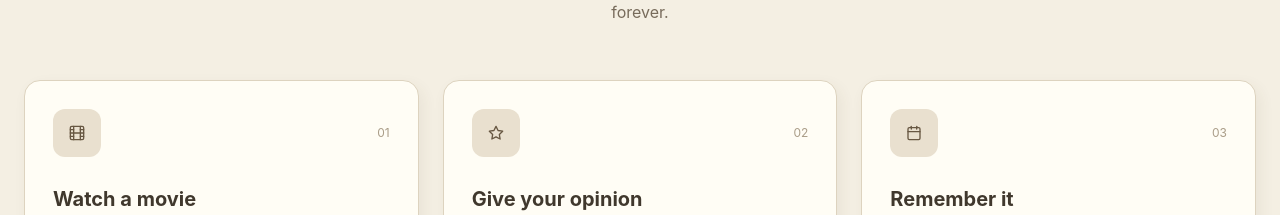
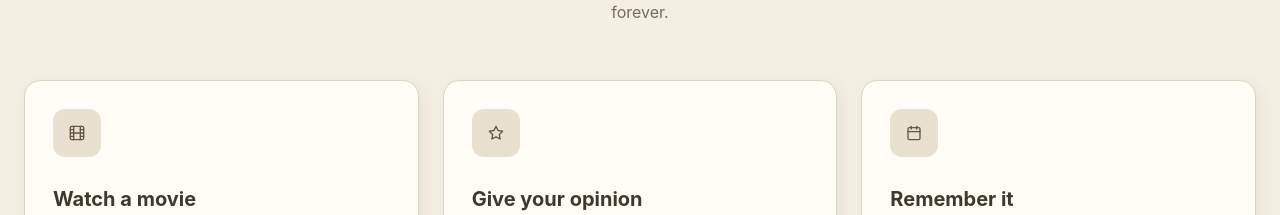
Before and after one commit to balajilaygude/Fullstack-app, a React app in the folder app/: page / in a window 1280 px wide. Shown: the part 1023-1238 px from the top of the page. Built offline with nearby package versions, Linux system fonts and the light colour scheme; the HTML template or start-up script is replaced by a standard one.

Commit message:
changes no

```diff
--- a/app/src/pages/Home.jsx
+++ b/app/src/pages/Home.jsx
@@ -221,7 +221,7 @@ function Feature({ icon, number, title, text }) {
         </div>
 
         <span className="text-xs text-[#aa9d88]">
-          {number}
+
         </span>
       </div>
 
```
